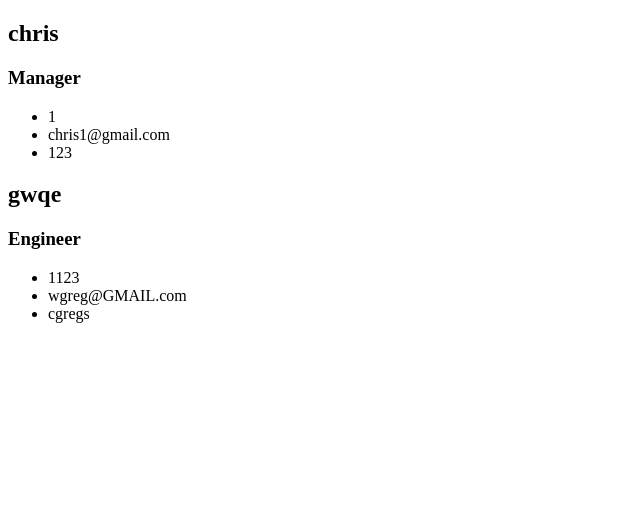
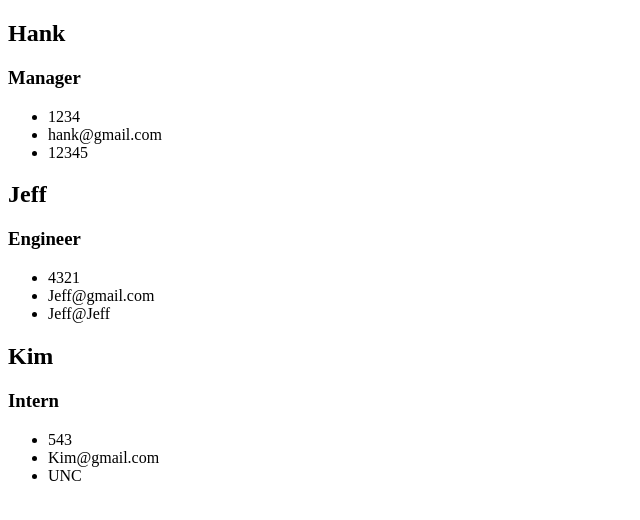
Before and after one commit to chrisfraser13/Employee-Generator, a website: page output/team.html in a window 1280 px wide. Shown: the whole page, without its empty margins (0-640 px from the left). Drawn offline with Linux system fonts and the light colour scheme.

Commit message:
Getting repo in order

```diff
--- a/output/team.html
+++ b/output/team.html
@@ -12,18 +12,25 @@
     <div>
 
         <div>
-            <h2>chris</h2><h3>Manager</h3>
-            <ul><li>1</li>
-            <li>chris1@gmail.com</li>
-            <li>123</li></ul>
+            <h2>Hank</h2><h3>Manager</h3>
+            <ul><li>1234</li>
+            <li>hank@gmail.com</li>
+            <li>12345</li></ul>
          </div>
 
         <div>
-            <h2>gwqe</h2><h3>Engineer</h3>
-             <ul><li>1123</li>
-             <li>wgreg@GMAIL.com</li>
-            <li>cgregs</li></ul>
+            <h2>Jeff</h2><h3>Engineer</h3>
+             <ul><li>4321</li>
+             <li>Jeff@gmail.com</li>
+            <li>Jeff@Jeff</li></ul>
         </div>
+
+        <div>
+        <h2>Kim</h2><h3>Intern</h3>
+            <ul><li>543</li>
+            <li>Kim@gmail.com</li>
+             <li>UNC</li></ul>
+         </div>
 
     </div>
 </body>
```
